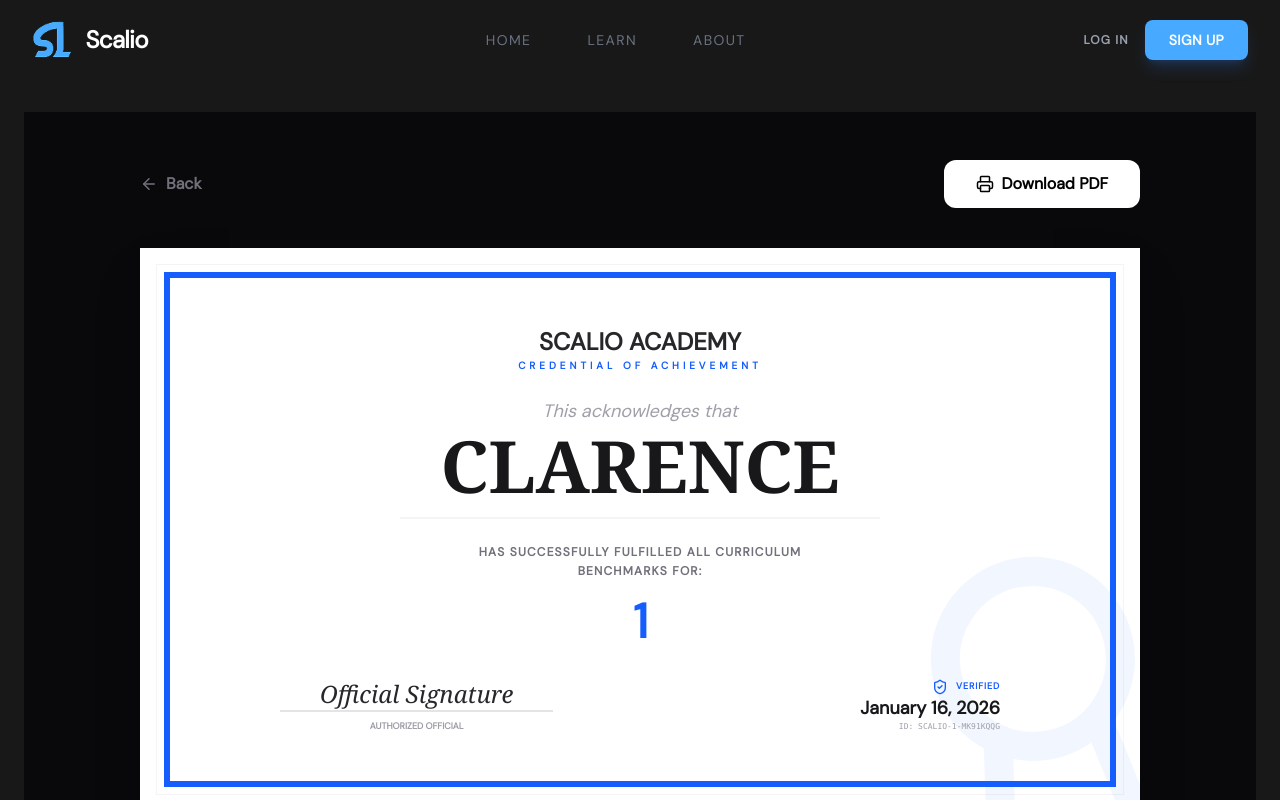
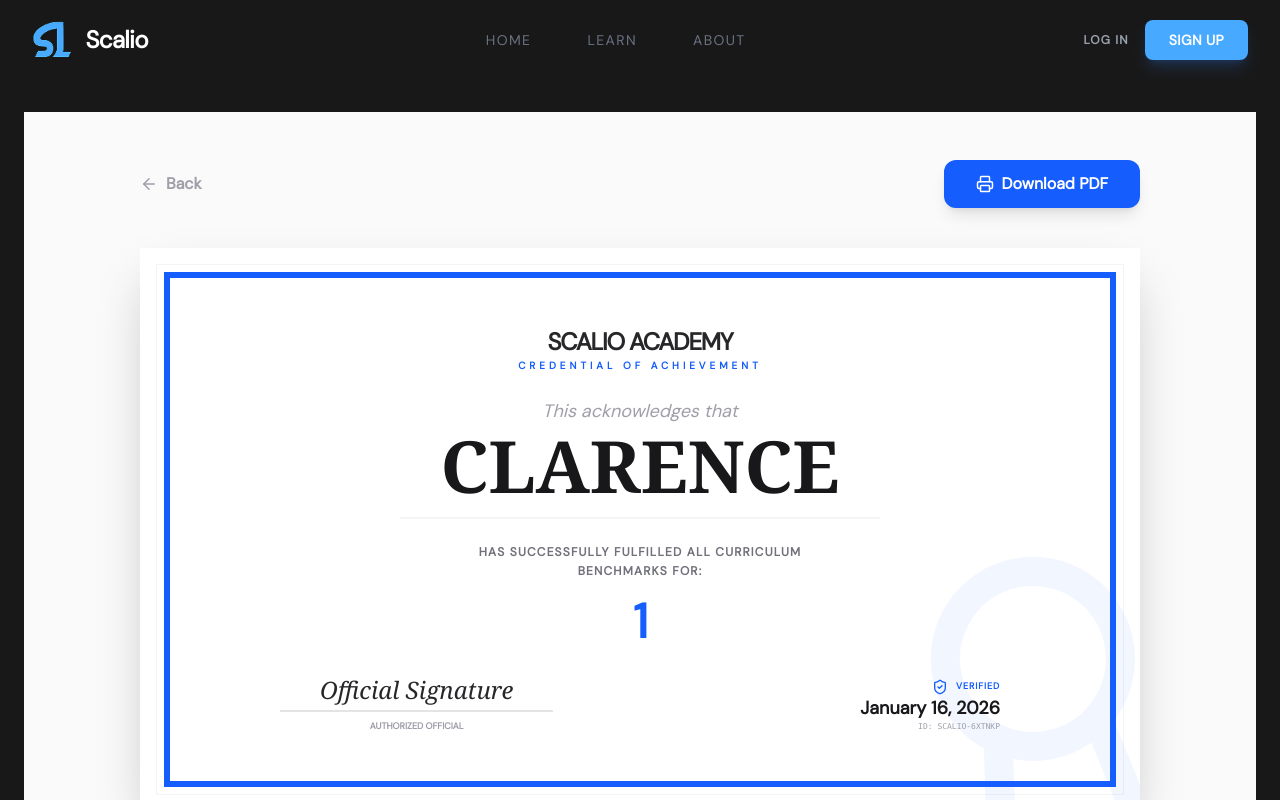
Before and after one commit to blckzr/Scalio, a React (Vite) app in the folder client/: page /certificate/1 in a window 1280 px wide. Shown: the top 800 px of the page. Built offline with nearby package versions, Linux system fonts and the light colour scheme.

Commit message:
fixed background

```diff
--- a/client/src/pages/learn/certificate.tsx
+++ b/client/src/pages/learn/certificate.tsx
@@ -5,84 +5,61 @@
 const CertificatePage = () => {
   const { courseId } = useParams();
   const navigate = useNavigate();
-
-  // 1. STATE MANAGEMENT FOR BACKEND DATA
   const [certData, setCertData] = useState(null);
   const [loading, setLoading] = useState(true);
-  const [error, setError] = useState(false);
 
-  // 2. FETCH DATA FROM YOUR API
   useEffect(() => {
-    const fetchCertificate = async () => {
-      try {
-        setLoading(true);
-        // Replace with your actual endpoint: e.g., `/api/certificates/${courseId}`
-        // const response = await fetch(`/api/certificates/${courseId}`);
-        // const result = await response.json();
-
-        // Simulating API Delay & Response
-        await new Promise(resolve => setTimeout(resolve, 800));
-        const mockData = {
-          userName: "CLARENCE",
-          courseName: courseId?.replace(/-/g, ' ').toUpperCase() || "ROADMAP",
-          date: "January 16, 2026",
-          id: `SCALIO-${courseId?.toUpperCase().substring(0, 3)}-${Date.now().toString(36).toUpperCase()}`
-        };
-
-        setCertData(mockData);
-      } catch (err) {
-        console.error("Error fetching certificate:", err);
-        setError(true);
-      } finally {
-        setLoading(false);
-      }
+    const fetchCert = async () => {
+      // Simulate backend fetch
+      await new Promise(r => setTimeout(r, 800));
+      setCertData({
+        userName: "CLARENCE",
+        courseName: courseId?.replace(/-/g, ' ').toUpperCase() || "ROADMAP",
+        date: "January 16, 2026",
+        id: `SCALIO-${Math.random().toString(36).toUpperCase().substring(7)}`
+      });
+      setLoading(false);
     };
-
-    fetchCertificate();
+    fetchCert();
   }, [courseId]);
 
-  // Loading State UI
-  if (loading) {
-    return (
-      <div className="min-h-screen bg-[#09090b] flex items-center justify-center text-white">
-        <Loader2 className="animate-spin mr-2" /> Generating Secure Credential...
-      </div>
-    );
-  }
-
-  // Error State UI
-  if (error || !certData) {
-    return (
-      <div className="min-h-screen bg-[#09090b] flex flex-col items-center justify-center text-white">
-        <p className="text-red-400 mb-4">Failed to load certificate. Please try again.</p>
-        <button onClick={() => navigate(-1)} className="text-zinc-400 hover:underline">Go Back</button>
-      </div>
-    );
-  }
+  if (loading) return (
+    <div className="min-h-screen bg-white flex items-center justify-center text-zinc-900 font-sans">
+      <Loader2 className="animate-spin mr-3" /> Verifying Credential...
+    </div>
+  );
 
   return (
-    <div className="min-h-screen bg-[#09090b] flex flex-col items-center p-6 md:p-12 text-white overflow-x-hidden">
+    /* Changed bg-[#09090b] to bg-zinc-50 for a clean look, or use bg-white */
+    <div className="min-h-screen bg-zinc-50 flex flex-col items-center p-6 md:p-12 text-zinc-900 overflow-x-hidden font-sans">
 
-      {/* HEADER - Hidden when printing */}
+      {/* 1. UI HEADER: Hidden in print */}
       <div className="w-full max-w-[1000px] flex justify-between items-center mb-10 print:hidden">
-        <button onClick={() => navigate(-1)} className="text-zinc-500 hover:text-white flex items-center gap-2 font-bold transition-all">
+        <button
+          onClick={() => navigate(-1)}
+          className="text-zinc-400 hover:text-zinc-900 flex items-center gap-2 font-bold transition-all"
+        >
           <ArrowLeft size={18} /> Back
         </button>
-        <button onClick={() => window.print()} className="bg-white text-black px-8 py-3 rounded-xl font-bold flex items-center gap-2 active:scale-95 transition-all">
+        <button
+          onClick={() => window.print()}
+          className="bg-blue-600 text-white px-8 py-3 rounded-xl font-bold flex items-center gap-2 active:scale-95 transition-all hover:bg-blue-700 shadow-lg"
+        >
           <Printer size={18} /> Download PDF
         </button>
       </div>
 
-      {/* THE CERTIFICATE WRAPPER */}
-      <div className="certificate-wrapper">
-        <div className="certificate-content bg-white aspect-video relative overflow-hidden shadow-2xl">
+      {/* 2. CERTIFICATE CONTAINER */}
+      <div className="certificate-wrapper shadow-2xl">
+        <div className="certificate-content bg-white aspect-video relative overflow-hidden">
           <div className="h-full w-full flex flex-col items-center justify-center p-12 md:p-20 border-[12px] border-white box-border text-zinc-900">
 
+            {/* Design Borders */}
             <div className="absolute inset-4 border border-zinc-100" />
             <div className="absolute inset-6 border-[6px] border-blue-600" />
 
             <div className="z-10 text-center mb-6">
-              <h1 className="text-2xl font-black uppercase text-zinc-800">Scalio Academy</h1>
+              <h1 className="text-2xl font-black uppercase text-zinc-800 tracking-tighter">Scalio Academy</h1>
               <p className="text-blue-600 font-bold uppercase tracking-[0.4em] text-[10px]">Credential of Achievement</p>
             </div>
 
@@ -101,7 +78,7 @@
 
             <div className="flex justify-between w-full px-4 md:px-12 mt-8 items-end z-10">
               <div className="text-center">
-                <p className="border-b-2 border-zinc-200 px-10 font-serif italic text-2xl text-zinc-800">Official Signature</p>
+                <p className="border-b-2 border-zinc-200 px-10 font-serif italic text-2xl text-zinc-800 leading-none pb-2">Official Signature</p>
                 <p className="text-[9px] font-black uppercase mt-2 text-zinc-400">Authorized Official</p>
               </div>
               <div className="text-right">
@@ -120,26 +97,50 @@
       </div>
 
       <style>{`
-        .certificate-wrapper { width: 100%; max-width: 1000px; }
+        .certificate-wrapper { width: 100%; max-width: 1000px; background: white; }
 
         @media print {
-          body * { visibility: hidden; }
-          .certificate-wrapper, .certificate-wrapper * { visibility: visible; }
+          /* 1. Hide everything on the page */
+          body * {
+            visibility: hidden !important;
+          }
+
+          /* 2. Reset backgrounds for PDF */
+          html, body {
+            background: white !important;
+            margin: 0 !important;
+            padding: 0 !important;
+          }
+
+          /* 3. Re-show ONLY the certificate */
+          .certificate-wrapper, .certificate-wrapper * {
+            visibility: visible !important;
+          }
+
           .certificate-wrapper {
             position: fixed !important;
-            left: 0 !important; top: 0 !important;
-            width: 100vw !important; height: 100vh !important;
-            display: flex !important; align-items: center !important; justify-content: center !important;
+            left: 0 !important;
+            top: 0 !important;
+            width: 100vw !important;
+            height: 100vh !important;
+            display: flex !important;
+            align-items: center !important;
+            justify-content: center !important;
             background-color: white !important;
+            box-shadow: none !important;
           }
+
           .certificate-content {
-            width: 92% !important;
+            width: 100% !important;
             aspect-ratio: 16 / 9 !important;
-            box-shadow: none !important;
             -webkit-print-color-adjust: exact !important;
             print-color-adjust: exact !important;
           }
-          @page { size: landscape; margin: 0; }
+
+          @page {
+            size: landscape;
+            margin: 0;
+          }
         }
       `}</style>
     </div>
```
